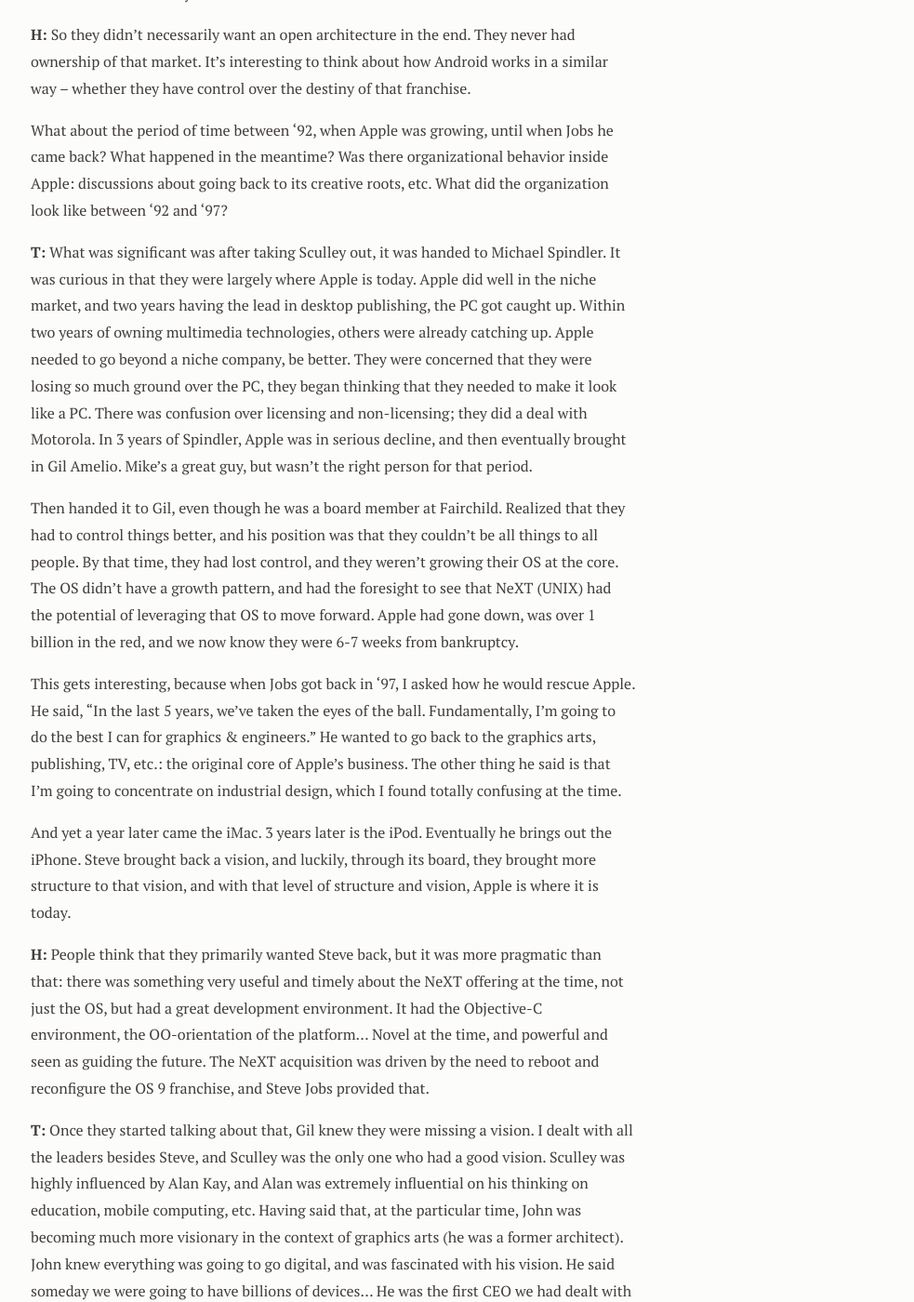
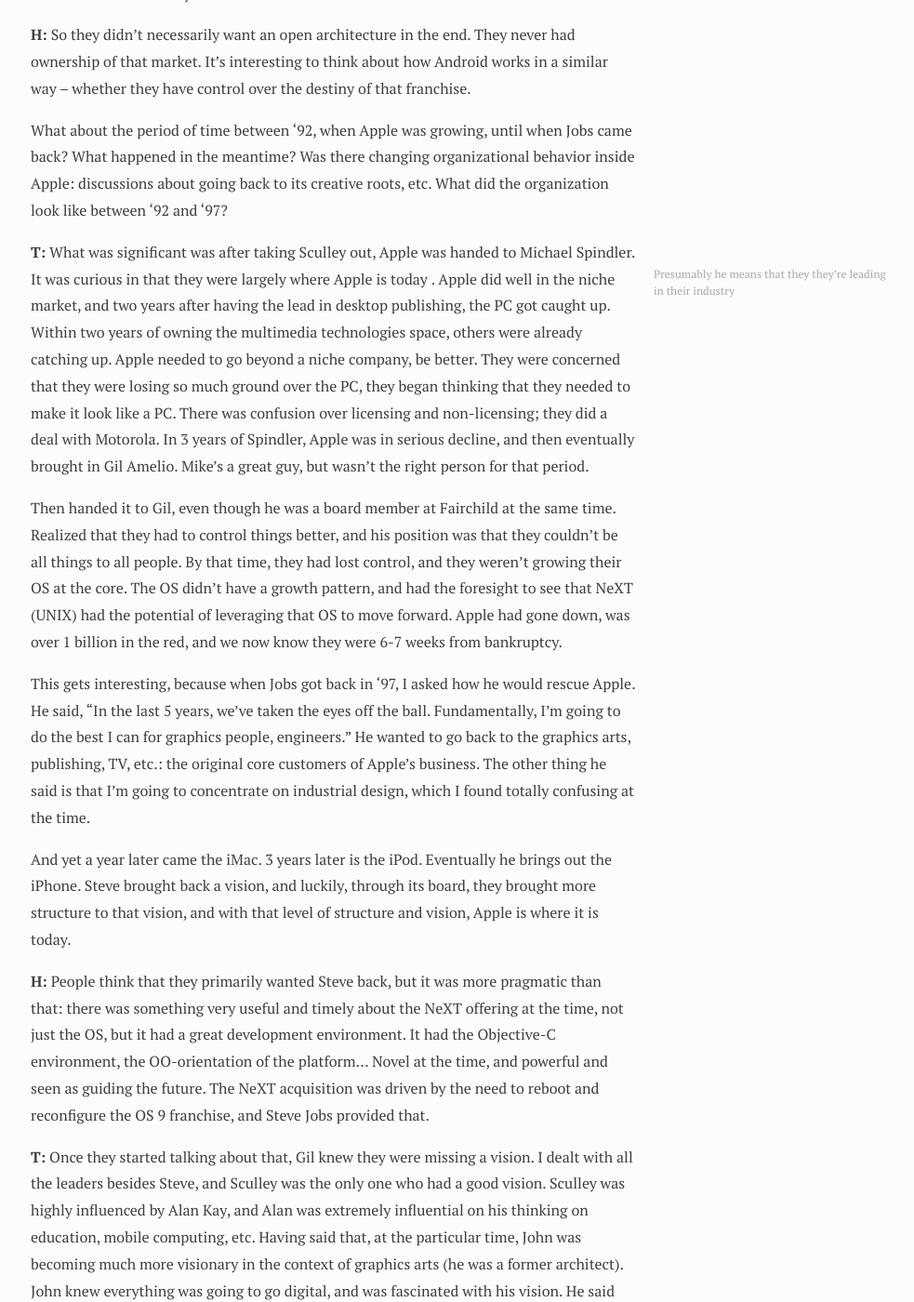
Before and after one commit to bryansum/bsumm.net, a Jekyll site: the page built from _posts/2013-08-02-a-transcription-of-horace-dedius-high-density-podcast.md, in a window 1280 px wide and 1400 px high, scrolled down 3377 px. Shown: the whole window at 93% size, without its empty margins (282-1265 px from the left). Built offline with Jekyll 4.4.1, drawn with Linux system fonts in a browser that asks for light colours; nearby versions of some CDN libraries; Markdown is read by kramdown in place of the engine named in the settings; some of the changed text lies outside the part shown.

Commit message:
Edited High Density

```diff
--- a/_posts/2013-08-02-a-transcription-of-horace-dedius-high-density-podcast.md
+++ b/_posts/2013-08-02-a-transcription-of-horace-dedius-high-density-podcast.md
@@ -54,35 +54,35 @@
 
 **H:** So they didn't necessarily want an open architecture in the end. They never had ownership of that market. It's interesting to think about how Android works in a similar way -- whether they have control over the destiny of that franchise.
 
-What about the period of time between '92, when Apple was growing, until when Jobs he came back? What happened in the meantime? Was there organizational behavior inside Apple: discussions about going back to its creative roots, etc. What did the organization look like between '92 and '97?
+What about the period of time between '92, when Apple was growing, until when Jobs came back? What happened in the meantime? Was there changing organizational behavior inside Apple: discussions about going back to its creative roots, etc. What did the organization look like between '92 and '97?
 
-**T:** What was significant was after taking Sculley out, it was handed to Michael Spindler. It was curious in that they were largely where Apple is today. Apple did well in the niche market, and two years having the lead in desktop publishing, the PC got caught up. Within two years of owning multimedia technologies, others were already catching up. Apple needed to go beyond a niche company, be better. They were concerned that they were losing so much ground over the PC, they began thinking that they needed to make it look like a PC. There was confusion over licensing and non-licensing; they did a deal with Motorola. In 3 years of Spindler, Apple was in serious decline, and then eventually brought in Gil Amelio. Mike's a great guy, but wasn't the right person for that period.
+**T:** What was significant was after taking Sculley out, Apple was handed to Michael Spindler. It was curious in that they were largely where Apple is today <span class=ref>Presumably he means that they they're leading in their industry</span>. Apple did well in the niche market, and two years after having the lead in desktop publishing, the PC got caught up. Within two years of owning the multimedia technologies space, others were already catching up. Apple needed to go beyond a niche company, be better. They were concerned that they were losing so much ground over the PC, they began thinking that they needed to make it look like a PC. There was confusion over licensing and non-licensing; they did a deal with Motorola. In 3 years of Spindler, Apple was in serious decline, and then eventually brought in Gil Amelio. Mike's a great guy, but wasn't the right person for that period.
 
-Then handed it to Gil, even though he was a board member at Fairchild. Realized that they had to control things better, and his position was that they couldn't be all things to all people. By that time, they had lost control, and they weren't growing their OS at the core. The OS didn't have a growth pattern, and had the foresight to see that NeXT (UNIX) had the potential of leveraging that OS to move forward. Apple had gone down, was over 1 billion in the red, and we now know they were 6-7 weeks from bankruptcy.
+Then handed it to Gil, even though he was a board member at Fairchild at the same time. Realized that they had to control things better, and his position was that they couldn't be all things to all people. By that time, they had lost control, and they weren't growing their OS at the core. The OS didn't have a growth pattern, and had the foresight to see that NeXT (UNIX) had the potential of leveraging that OS to move forward. Apple had gone down, was over 1 billion in the red, and we now know they were 6-7 weeks from bankruptcy.
 
-This gets interesting, because when Jobs got back in '97, I asked how he would rescue Apple. He said, "In the last 5 years, we've taken the eyes of the ball. Fundamentally, I'm going to do the best I can for graphics & engineers." He wanted to go back to the graphics arts, publishing, TV, etc.: the original core of Apple's business. The other thing he said is that I'm going to concentrate on industrial design, which I found totally confusing at the time.
+This gets interesting, because when Jobs got back in '97, I asked how he would rescue Apple. He said, "In the last 5 years, we've taken the eyes off the ball. Fundamentally, I'm going to do the best I can for graphics people, engineers." He wanted to go back to the graphics arts, publishing, TV, etc.: the original core customers of Apple's business. The other thing he said is that I'm going to concentrate on industrial design, which I found totally confusing at the time.
 
 And yet a year later came the iMac. 3 years later is the iPod. Eventually he brings out the iPhone. Steve brought back a vision, and luckily, through its board, they brought more structure to that vision, and with that level of structure and vision, Apple is where it is today.
 
-**H:** People think that they primarily wanted Steve back, but it was more pragmatic than that: there was something very useful and timely about the NeXT offering at the time, not just the OS, but had a great development environment. It had the Objective-C environment, the OO-orientation of the platform... Novel at the time, and powerful and seen as guiding the future. The NeXT acquisition was driven by the need to reboot and reconfigure the OS 9 franchise, and Steve Jobs provided that.
+**H:** People think that they primarily wanted Steve back, but it was more pragmatic than that: there was something very useful and timely about the NeXT offering at the time, not just the OS, but it had a great development environment. It had the Objective-C environment, the OO-orientation of the platform... Novel at the time, and powerful and seen as guiding the future. The NeXT acquisition was driven by the need to reboot and reconfigure the OS 9 franchise, and Steve Jobs provided that.
 
-**T:** Once they started talking about that, Gil knew they were missing a vision. I dealt with all the leaders besides Steve, and Sculley was the only one who had a good vision. Sculley was highly influenced by Alan Kay, and Alan was extremely influential on his thinking on education, mobile computing, etc. Having said that, at the particular time, John was becoming much more visionary in the context of graphics arts (he was a former architect). John knew everything was going to go digital, and was fascinated with his vision. He said someday we were going to have billions of devices... He was the first CEO we had dealt with who literally said we're moving from an analog to a digital world, and nothing can stop that. He was becoming more visionary in that role, and the part of the business that needed to grow was we were stuck in these niches while the PC market was exploding.
+**T:** Once they started talking about that, Gil knew they were missing a vision. I dealt with all the leaders besides Steve, and Sculley was the only one who had a good vision. Sculley was highly influenced by Alan Kay, and Alan was extremely influential on his thinking on education, mobile computing, etc. Having said that, at the particular time, John was becoming much more visionary in the context of graphics arts (he was a former architect). John knew everything was going to go digital, and was fascinated with his vision. He said someday we were going to have billions of devices some day... He was the first CEO I dealt with who literally said we're moving from an analog to a digital world, and nothing can stop that. He was becoming more visionary in that role, and the part of the business that needed to grow was they were stuck in these niches while the PC market was exploding.
 
-**H:** Jobs had more vision, but was extremely pragmatic in how he would get out of this hole.
+**H:** Jobs had more vision, but was extremely pragmatic in how he would get out of that hole.
 
 **T:** He also mellowed.
 
-**H:** Also learned a lot with Pixar, and I'm fascinated with how much the Pixar experience influenced his management expertise: how you manage creative people, how you deal with the entertainment industry, etc. Do you find this to be true?
+**H:** He also learned a lot with Pixar, and I'm fascinated with how much the Pixar experience influenced his management expertise: how you manage creative people, how you deal with the entertainment industry, etc. Do you find this to be true?
 
-**T:** Pixar had a huge influence on him, but he had to believe his take on media in general had to change.
+**T:** Pixar had a huge influence on him, but you have to believe his take on media in general had to change.
 
-**H:** There's the thought that companies are surfing the wave of technology, and you can't optimize and control a product category. This is a crucial dilemma for a technology company: whether you grab an opportunity and optimize it, or you say perhaps optimization and creativity are orthogonal, and either you create a hybrid sustaining / disruptive, or you choose to be constantly sustaining.
+**H:** There's the thought that companies are surfing this wave of technology, and you can't optimize and control a product category. This is a crucial dilemma for a technology company: whether you grab an opportunity and optimize it, or you say perhaps optimization and creativity are orthogonal, and either you create a hybrid sustaining / disruptive, or you choose to be constantly sustaining.
 
-**T:** There's a couple things going on. Steve understood content was important, and controlling it was also important. Years before Akio Morita (Sony) bought a movie studio (Universal), I happened to be at an event where key analysts were there, and we asked him: why would Sony buy a movie studio? He said, "It's just software." Even then, he understood that what we had in the movies would eventually become digitized like software. Jobs at Pixar understood this as well. The message was clear. Content is king, and it was clear to him then. I believe he was strategically thinking this through from '98 to '00, and eventually he realized he had to build hardware, software, and services together. With the iPod, had this in mind, because he had to find a way to distinguish himself from the market. The Mac was still within the context of a commoditized market, but in the end, you had to have a certain level of vertical integration to control your destiny.
+**T:** There's a couple things going on. Steve understood content was important, and controlling it was also important. Years before, when Akio Morita (Sony) bought a movie studio (Universal), I happened to be at an event with key analysts, and we asked him: why would Sony buy a movie studio? He said, "It's just software." Even then, he understood that what we had in the movies would eventually become digitized like software. Jobs at Pixar understood this as well. The message was clear. Content is king, and it was clear to him then. I believe Jobs was strategically thinking this through from '98 to '00, and eventually he realized he had to build hardware, software, and services together. With the iPod, he had this in mind, because he had to find a way to distinguish himself from the market. The Mac was still within the context of a commoditized market, but in the end, you had to have a certain level of vertical integration to control your destiny.
 
 **H:** It's hard to define success and failure. It's always nuance and subtlety. We're trying now to think of what went on in his mind. As he mellowed and aged, and saw what he built become corrupted, I wonder how much he thought about how to build an organization that will last in the midst of market forces: sometimes you get lucky, sometimes not, and how do you keep the creative spirit going. It comes back to anecdotes about why people work at Apple. Why do people stay in the organization even when failing? Some of it might be due to a fear of the unknown, but I wonder how the cultural aspects of Apple were shaped by Jobs before and afterwards.
 
-**T:** You can see this in the existing cultural aspects of Silicon Valley today: they all believe what they're doing will change the world. I can't imagine how many times I've heard the Yahoos, etc., actually believed they were going to transform the way people enjoy something. There's a tendency for it to be a cliché today, but you go to Apple, and they'll tell you they're there because they have a vision.
+**T:** You can see this in some of the predominant cultural aspects of Silicon Valley today: they all believe what they're doing will change the world. The Yahoos, etc., all believed they were going to transform the way people enjoy something. There's a tendency for it to be a cliché today, but you go to Apple, and they'll tell you they're there because they have a vision.
 
 **H:** That's a common theme of startups. What was unique about Apple in particular? Is it a track record, leadership, or was there an operating model where this was the place where stuff gets done?
 
@@ -90,7 +90,7 @@
 
 **H:** This exceptionalism about Apple divides people. Speaking of the future, how do you see Apple's current structure / team / culture as it exists today? Is it built to last? Second question: what do you think they're going to go with this structure in the future?
 
-**T:** The current VPs were all schooled in the Jobsian vision. We have examples of this too. After Walt Disney died, people thought the company was going to lose its momentum. Of all the companies I track, I still think that Apple has the best chance to do this over the others.
+**T:** The current VPs were all schooled in the Jobsian vision. We have examples of this too. After Walt Disney died, people thought the company was going to lose its momentum. Look at Disney now! Of all the companies I track, I still think that Apple has the best chance to do this over the others.
 
 **H:** What's your take on what they might do with their organizational and cultural makeup; their resources and processes, and priorities? Do you think there's a roadmap out there (watches, television)... How do you see that thinking going?
 
@@ -98,14 +98,14 @@
 
 **H:** That's an observation I've made as well.
 
-**T:** They disrupt user interfaces by the nature of the product we deliver. We didn't need touch on a desktop, but we sure did on a smartphone. On a TV, we don't need touch, but we need to reinvent the user interface to make it smarter. I absolutely believe they're going to make a watch. I highlighted explicitly the watch and car industry years before as industries they could reinvent. No question they're going to get it right. I have a digital watch, which Seiko introduced in 1981. Automobiles: I want it to be much smarter than it is today. iOS 7 with its car integration is going to be even more important going forward. If we think Apple's done innovating and disrupting, we need to stop and check.
+**T:** They disrupt user interfaces by the nature of the product they deliver. We didn't need touch on a desktop, but we sure did on a smartphone. On a TV, we don't need touch, but we need to reinvent the user interface to make it smarter. I absolutely believe they're going to make a watch. Years before, I highlighted explicitly the watch and car industry as industries they could reinvent. No question they're going to get it right. I have a digital watch, which Seiko introduced in 1981. Automobiles: I want it to be much smarter than it is today. iOS 7 with its car integration is going to be even more important going forward. If we think Apple's done innovating and disrupting, we need to stop and check ourselves.
 
 There was an article about major leaders saying Apple is dead -- Michael Dell, etc. How many times has someone said Apple will *not* die? If the company has a vision, and the employees believe in it, with a track record like they do, there's something there. If I was going to bet on a big company disrupting markets, it would be Apple.
 
-**H:** That's a real endorsement. I wanted to make sure that folks can follow you.
+**H:** That's a real endorsement. I wanted to make sure that folks can follow you...
 
 **T:** Twitter is [@bajarin](https://twitter.com/Bajarin). I do  [Techpinions](http://techpinions.com/) with my son and three others.
 
-**H:** For someone in it since the beginning, I'm heartened to hear that the pioneer is still there, and a testament to the power of their vision. What made Apple sustain itself, despite being disrupted, was moving forward and having the organization and resources to build the next thing, and the vision is the crucial element. It's causal in the sense that if it didn't exist, the vision would fail. Does this apply to other companies as well?
+**H:** For someone in it since the beginning, I'm heartened to hear affirmation that the pioneer is still there. It's a testament to the power of their vision. What made Apple sustain itself, despite being disrupted, was moving forward and having the organization and resources to build the next thing, and the vision is the crucial element. It's causal in the sense that if it didn't exist, the vision would fail. Does this apply to other companies as well?
 
-The presence of vision is crucial, and if you're in the technology business, it's important.
+The presence of vision is crucial, and if you're in the technology business, it's primarily important.
```
Also changed, not shown: other parts of _posts/2013-08-02-a-transcription-of-horace-dedius-high-density-podcast.md (+3 -3 lines).
